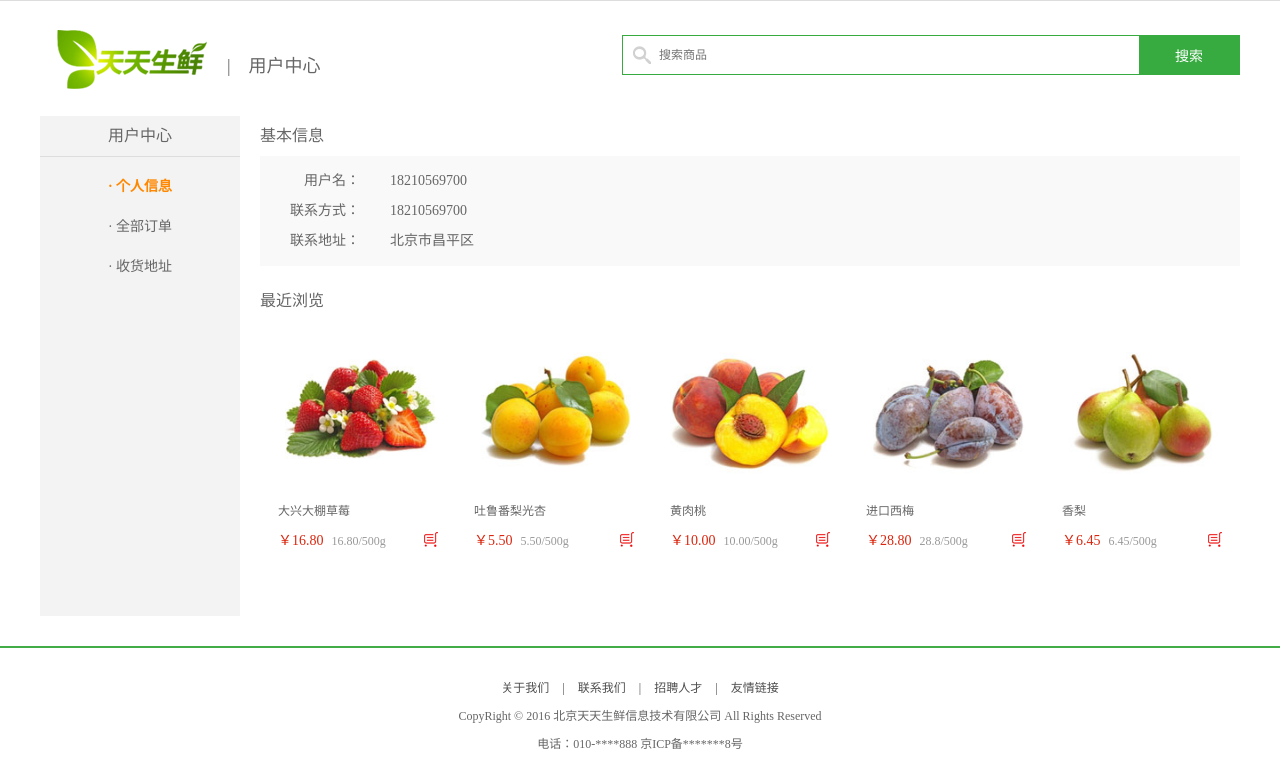
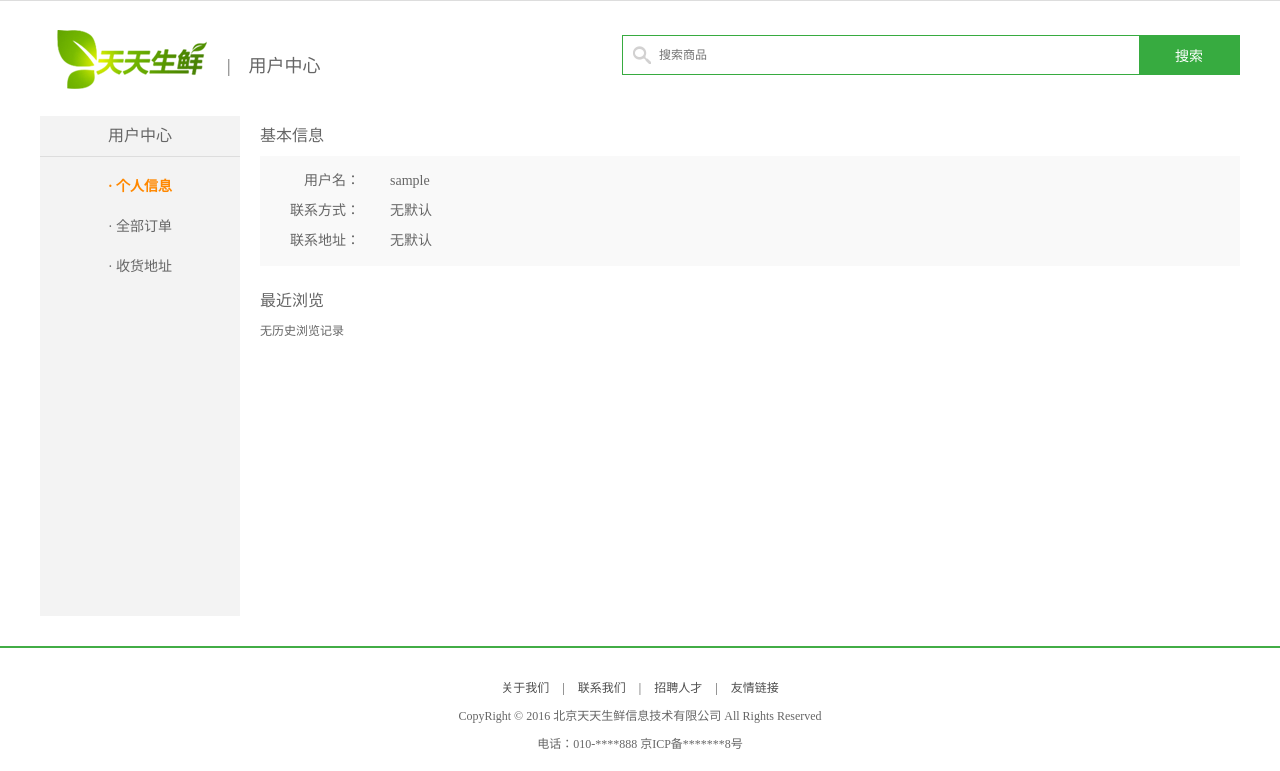
Before and after one commit to fanggaoshang/dailyfresh, a Django app: page /user/ in a window 1280 px wide. Shown: the part 29-800 px from the top of the page. Run offline with Django 3.2, Linux system fonts and the light colour scheme; the visitor is signed in with stand-in values (Sample User, id 1); data that the repository does not hold is empty; parts of the project's set-up code (start-up, migrations or seed data) failed here and were passed over.

Commit message:
获取历史记录

```diff
--- a/apps/user/models.py
+++ b/apps/user/models.py
@@ -13,6 +13,18 @@ class User(AbstractUser, BaseModel):
         verbose_name_plural = verbose_name
 
 
+class AddressManager(models.Manager):
+    '''地址模型管理器类'''
+    def get_default_address(self, user):
+        '''获取默认地址'''
+        # self.model 获取self对象所在的模型类
+        try:
+            address = self.get(user=user, is_default=True)
+        except self.model.DoesNotExist:
+            address = None
+        return address
+
+
 class Address(BaseModel):
     '''地址模型类'''
     user = models.ForeignKey('User', verbose_name='所属账户')
@@ -21,6 +33,7 @@ class Address(BaseModel):
     zip_code = models.CharField(max_length=6, null=True, verbose_name='邮政编码')
     phone = models.CharField(max_length=11, verbose_name='联系电话')
     is_default = models.BooleanField(default=False, verbose_name='是否默认')
+    objects = AddressManager()
 
     class Meta:
         db_table = 'df_address'
--- a/apps/user/views.py
+++ b/apps/user/views.py
@@ -1,5 +1,5 @@
 from django.shortcuts import render, redirect
-from apps.user.models import User
+from apps.user.models import User, Address
 from django.views.generic import View
 from django.http import HttpResponse
 from django.core.mail import send_mail
@@ -9,6 +9,8 @@ from django.conf import settings
 from itsdangerous import TimedJSONWebSignatureSerializer as Serializer
 from itsdangerous import SignatureExpired
 from utils.mixin import LoginRequiresMixin
+from django_redis import get_redis_connection
+from apps.goods.models import GoodsSKU
 import re
 
 
@@ -217,7 +219,21 @@ class LogoutView(View):
 
 class UserInfoView(LoginRequiresMixin, View):
     def get(self, request):
-        return render(request, 'user_center_info.html', {'page': 'user'})
+        user = request.user
+        address = Address.objects.get_default_address(user)
+        con = get_redis_connection('default')
+        history_key = 'history_%s' % user.id
+        sku_ids = con.lrange(history_key, 0, 4)
+        goods_li = list()
+        for id in sku_ids:
+            goods = GoodsSKU.objects.get(id=id)
+            goods_li.append(goods)
+        context = {
+            'page': 'user',
+            'address': address,
+            'goods_li': goods_li
+        }
+        return render(request, 'user_center_info.html', context)
 
 
 class UserOrderView(LoginRequiresMixin, View):
@@ -227,4 +243,37 @@ class UserOrderView(LoginRequiresMixin, View):
 
 class AddressView(LoginRequiresMixin, View):
     def get(self, request):
-        return render(request, 'user_center_site.html', {'page': 'address'})
+        user = request.user
+        # try:
+        #     address = Address.objects.get(user=user, is_default=True)
+        # except Address.DoesNotExist:
+        #     address = None
+        address = Address.objects.get_default_address(user)
+        return render(request, 'user_center_site.html', {'page': 'address', 'address': address})
+
+    def post(self, request):
+        receiver = request.POST.get('receiver')
+        addr = request.POST.get('addr')
+        zip_code = request.POST.get('zip_code')
+        phone = request.POST.get('phone')
+        if not all([receiver, addr, phone]):
+            return render(request, 'user_center_site.html', {'errmsg': '数据不完整'})
+        if not re.match('^1[3|4|5|7|8|9][0-9]{9}$', phone):
+            return render(request, 'user_center_site.html', {'errmsg': '手机号不正确'})
+        user = request.user
+        # try:
+        #     address = Address.objects.get(user=user, is_default=True)
+        # except Address.DoesNotExist:
+        #     address = None
+        address = Address.objects.get_default_address(user)
+        if address:
+            is_default = False
+        else:
+            is_default = True
+        Address.objects.create(user=user,
+                               receiver=receiver,
+                               addr=addr,
+                               zip_code=zip_code,
+                               phone=phone,
+                               is_default=is_default)
+        return redirect(reverse('user:address'))
--- a/templates/user_center_info.html
+++ b/templates/user_center_info.html
@@ -4,64 +4,33 @@
     <div class="info_con clearfix">
         <h3 class="common_title2">基本信息</h3>
         <ul class="user_info_list">
-            <li><span>用户名：</span>18210569700</li>
-            <li><span>联系方式：</span>18210569700</li>
-            <li><span>联系地址：</span>北京市昌平区</li>
+            <li><span>用户名：</span>{{ user.username }}</li>
+            {% if address %}
+                <li><span>联系方式：</span>{{ address.phone }}</li>
+                <li><span>联系地址：</span>{{ address.addr }}</li>
+            {% else %}
+                <li><span>联系方式：</span>无默认</li>
+                <li><span>联系地址：</span>无默认</li>
+            {% endif %}
         </ul>
     </div>
 
     <h3 class="common_title2">最近浏览</h3>
     <div class="has_view_list">
         <ul class="goods_type_list clearfix">
-            <li>
-                <a href="detail.html"><img src="images/goods/goods003.jpg"></a>
-                <h4><a href="detail.html">大兴大棚草莓</a></h4>
+            {% for goods in goods_li %}
+                <li>
+                <a href="detail.html"><img src="{{ goods.image.url }}"></a>
+                <h4><a href="detail.html">{{ goods.name }}</a></h4>
                 <div class="operate">
-                    <span class="prize">￥16.80</span>
-                    <span class="unit">16.80/500g</span>
+                    <span class="prize">￥{{ goods.price }}</span>
+                    <span class="unit">{{ goods.price }}/{{ goods.unite }}</span>
                     <a href="#" class="add_goods" title="加入购物车"></a>
                 </div>
             </li>
-
-            <li>
-                <a href="#"><img src="images/goods/goods004.jpg"></a>
-                <h4><a href="#">吐鲁番梨光杏</a></h4>
-                <div class="operate">
-                    <span class="prize">￥5.50</span>
-                    <span class="unit">5.50/500g</span>
-                    <a href="#" class="add_goods" title="加入购物车"></a>
-                </div>
-            </li>
-
-            <li>
-                <a href="#"><img src="images/goods/goods005.jpg"></a>
-                <h4><a href="#">黄肉桃</a></h4>
-                <div class="operate">
-                    <span class="prize">￥10.00</span>
-                    <span class="unit">10.00/500g</span>
-                    <a href="#" class="add_goods" title="加入购物车"></a>
-                </div>
-            </li>
-
-            <li>
-                <a href="#"><img src="images/goods/goods006.jpg"></a>
-                <h4><a href="#">进口西梅</a></h4>
-                <div class="operate">
-                    <span class="prize">￥28.80</span>
-                    <span class="unit">28.8/500g</span>
-                    <a href="#" class="add_goods" title="加入购物车"></a>
-                </div>
-            </li>
-
-            <li>
-                <a href="#"><img src="images/goods/goods007.jpg"></a>
-                <h4><a href="#">香梨</a></h4>
-                <div class="operate">
-                    <span class="prize">￥6.45</span>
-                    <span class="unit">6.45/500g</span>
-                    <a href="#" class="add_goods" title="加入购物车"></a>
-                </div>
-            </li>
+                {% empty %}
+                    无历史浏览记录
+            {% endfor %}
         </ul>
     </div>
 </div>
```
Also changed, not shown: requirements.txt (+10 -2 lines), templates/user_center_site.html (+12 -7 lines).
